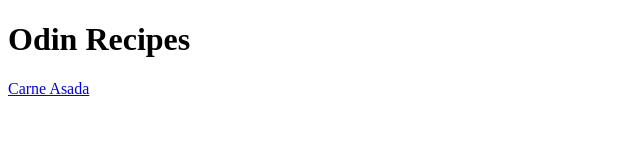
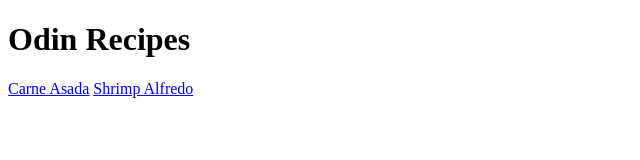
Before and after one commit to mercwithamouse/odin-recipes, a plain HTML site: page index.html in a window 1280 px wide. Shown: the whole page, without its empty margins (0-640 px from the left). Drawn offline with Linux system fonts and the light colour scheme.

Commit message:
Add shrimp alfredo link to landing page

```diff
--- a/index.html
+++ b/index.html
@@ -7,5 +7,6 @@
 	<body>
 		<h1>Odin Recipes</h1>
 		<a href="./recipes/carne-asada.html">Carne Asada</a>
+		<a href="./recipes/shrimp-alfredo.html">Shrimp Alfredo</a>
 	</body>
 </html>
```
